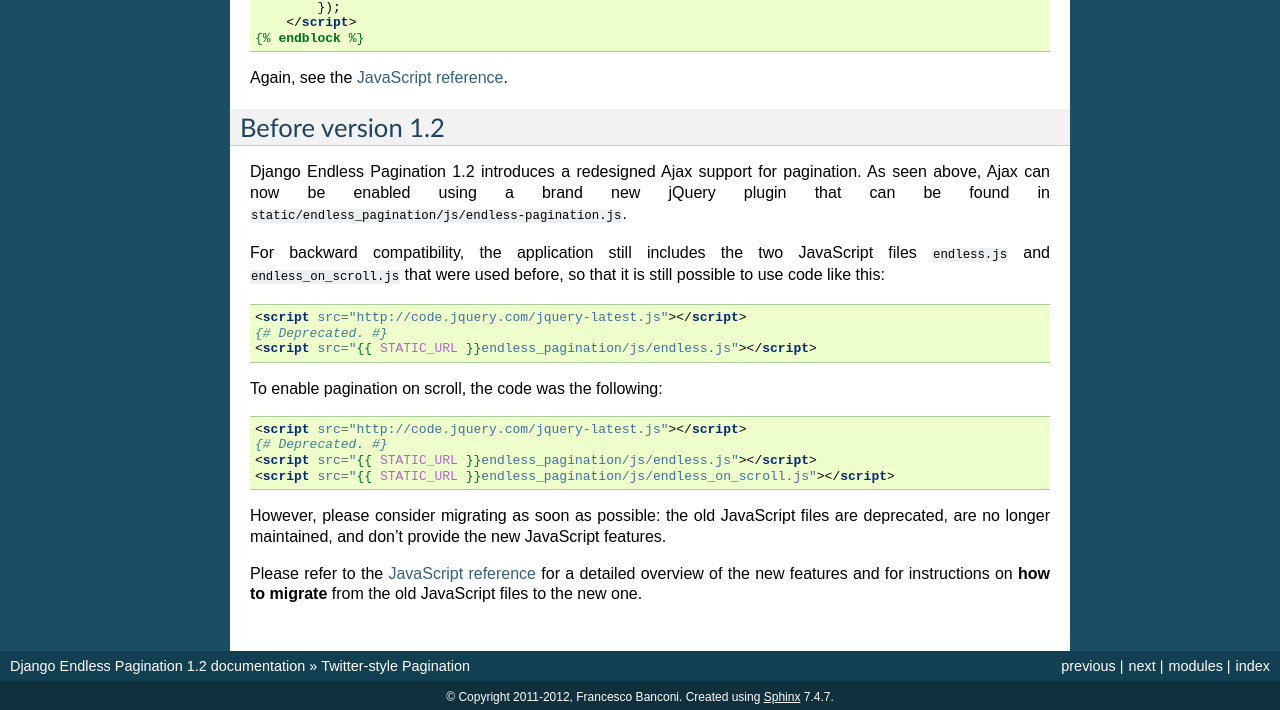
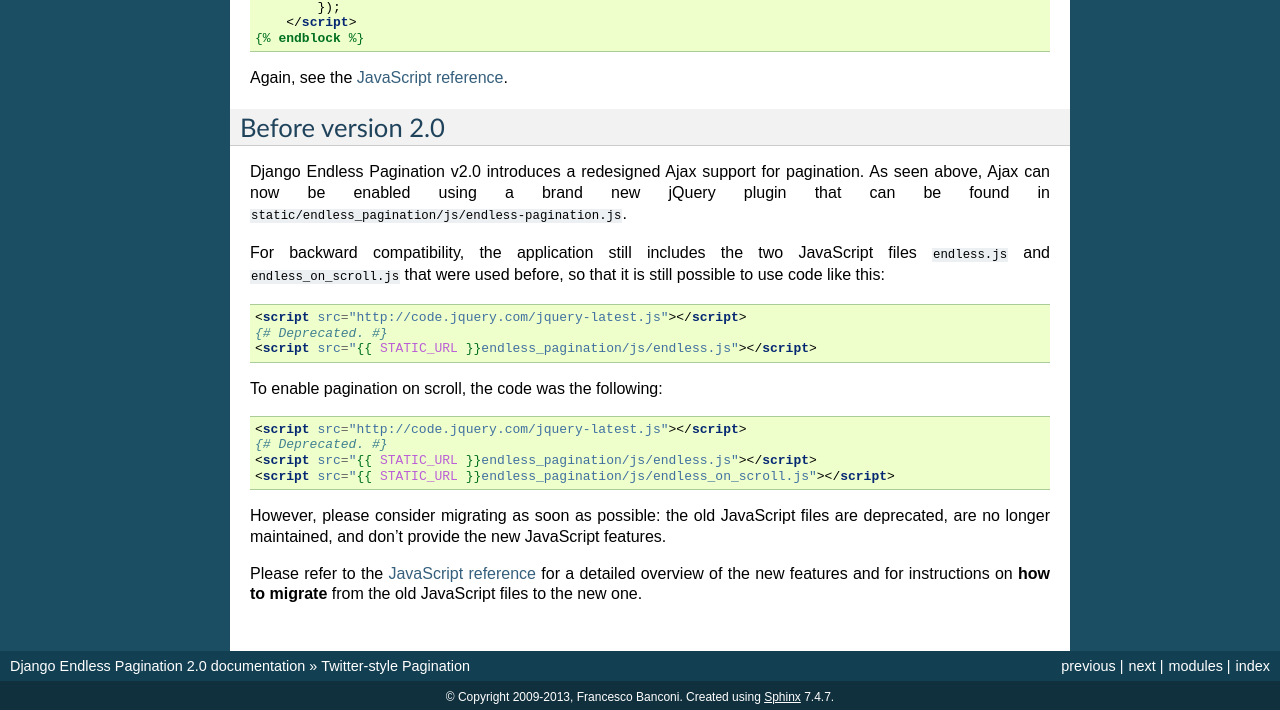
Before and after one commit to frankban/django-endless-pagination, a Sphinx documentation site: the page built from doc/twitter_pagination.rst, in a window 1280 px wide and 1400 px high, scrolled down 2196 px. Shown: the part 687-1397 px from the top of the window. Built offline with Sphinx 7.4.7, drawn with Linux system fonts in a browser that asks for light colours; some of the changed text lies outside the part shown.

Commit message:
Bumped version up: next release will be v2.0.

```diff
--- a/doc/changelog.rst
+++ b/doc/changelog.rst
@@ -1,7 +1,7 @@
 Changelog
 =========
 
-Version 1.2 (under development)
+Version 2.0 (under development)
 ~~~~~~~~~~~~~~~~~~~~~~~~~~~~~~~
 
 **New feature**: Python 3 support.
--- a/doc/conf.py
+++ b/doc/conf.py
@@ -6,7 +6,7 @@
 AUTHOR = 'Francesco Banconi'
 APP = 'Django Endless Pagination'
 TITLE = APP + ' Documentation'
-VERSION = '1.2'
+VERSION = '2.0'
 
 
 # Add any Sphinx extension module names here, as strings. They can be
@@ -24,7 +24,7 @@
 
 # General information about the project.
 project = APP
-copyright = '2011-2012, ' + AUTHOR
+copyright = '2009-2013, ' + AUTHOR
 
 # The short X.Y version.
 version = release = VERSION
--- a/doc/javascript.rst
+++ b/doc/javascript.rst
@@ -324,10 +324,10 @@
         </script>
     {% endblock %}
 
-Migrate from version 1.1 to 1.2
+Migrate from version 1.1 to 2.0
 ~~~~~~~~~~~~~~~~~~~~~~~~~~~~~~~
 
-Django Endless Pagination v1.2 introduces changes in how Ajax pagination
+Django Endless Pagination v2.0 introduces changes in how Ajax pagination
 is handled by JavaScript. These changes are discussed in this document and in
 the :doc:`changelog`.
 
--- a/doc/twitter_pagination.rst
+++ b/doc/twitter_pagination.rst
@@ -188,10 +188,10 @@
 
 Again, see the :doc:`javascript`.
 
-Before version 1.2
+Before version 2.0
 ~~~~~~~~~~~~~~~~~~
 
-Django Endless Pagination 1.2 introduces a redesigned Ajax support for
+Django Endless Pagination v2.0 introduces a redesigned Ajax support for
 pagination. As seen above, Ajax can now be enabled using a brand new jQuery
 plugin that can be found in
 ``static/endless_pagination/js/endless-pagination.js``.
--- a/endless_pagination/__init__.py
+++ b/endless_pagination/__init__.py
@@ -5,7 +5,7 @@
 from __future__ import unicode_literals
 
 
-VERSION = (1, 2)
+VERSION = (2, 0)
 
 
 def get_version():
```
Also changed, not shown: 2 other files.
